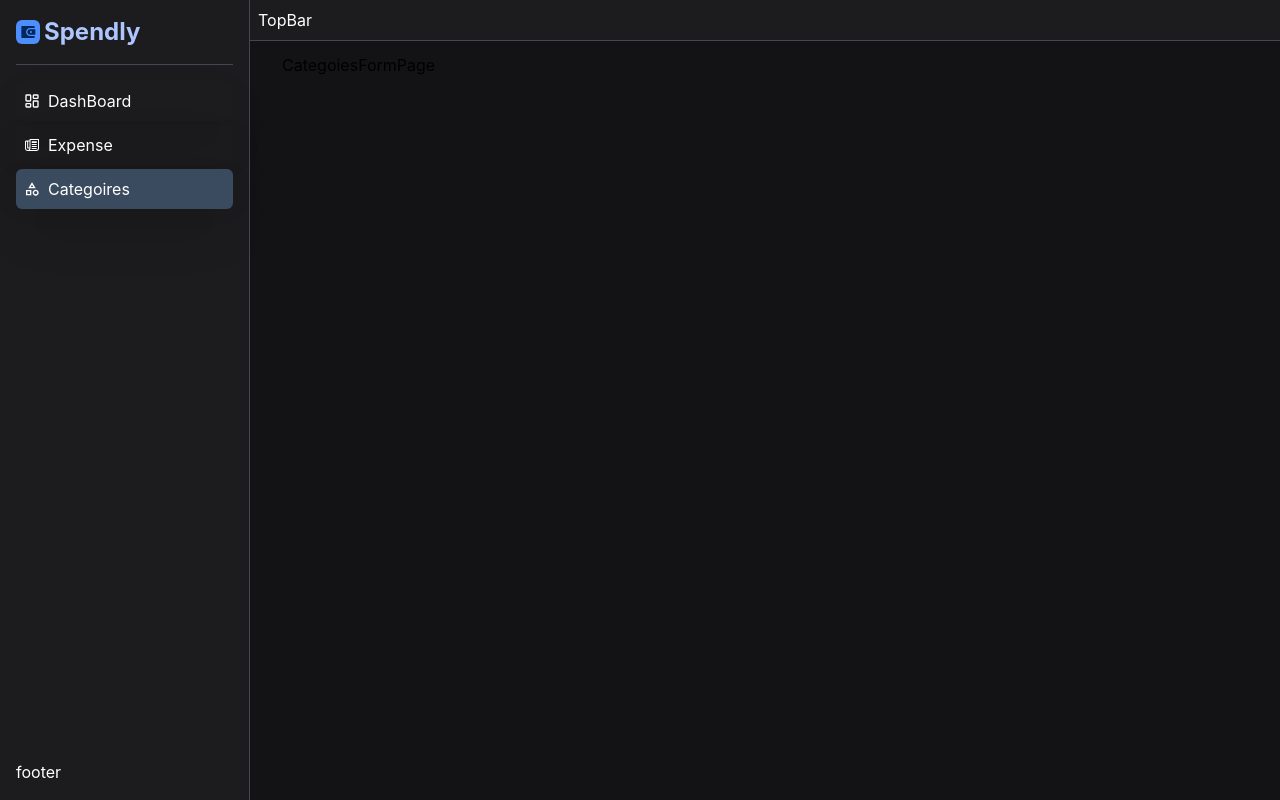
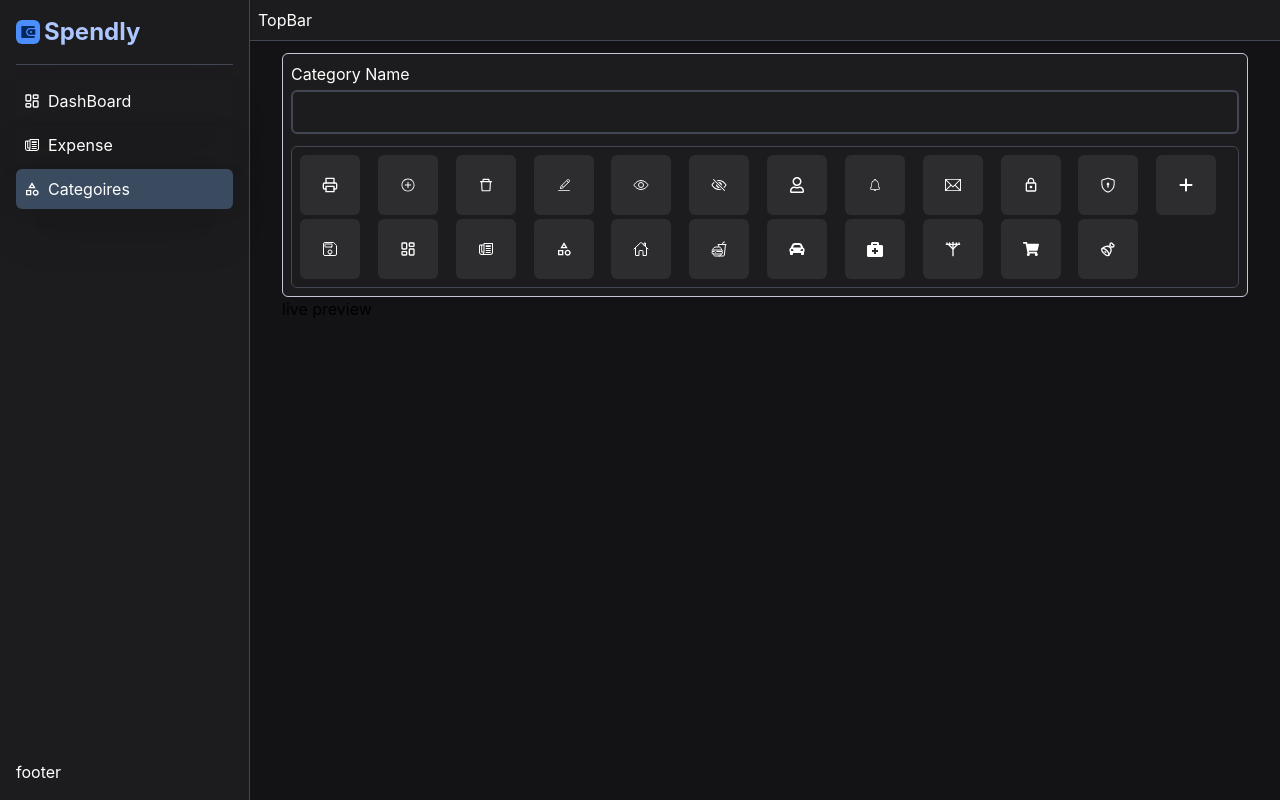
Before and after one commit to Danish-khan93/expenseTracker-frontend, a React (Vite) app: page /categories in a window 1280 px wide. Both pictures are taken after a click on the element "Add Category". Built offline with nearby package versions, Linux system fonts and the light colour scheme.

Commit message:
category form and icon selected component complete

```diff
--- /dev/null
+++ b/src/modules/category/components/IconSelection.tsx
@@ -0,0 +1,48 @@
+import { useLayoutEffect, useState } from "react";
+import { iconMap } from "../../../constant/iconMap";
+import CustomIcon from "../../../components/CustomIcon";
+import type {
+  FieldValues,
+  UseFormSetValue,
+  Path,
+  PathValue,
+} from "react-hook-form";
+
+type Props<T extends FieldValues> = {
+  name: Path<T>;
+  setter: UseFormSetValue<T>;
+};
+
+const IconSelection = <T extends FieldValues>(props: Props<T>) => {
+  const { name, setter } = props;
+  const [iconList, setIconList] = useState<(keyof typeof iconMap)[]>([]);
+  const [selectedIcon, setSelectedIcon] = useState<keyof typeof iconMap | "">(
+    "",
+  );
+  useLayoutEffect(() => {
+    const icons = Object.keys(iconMap) as (keyof typeof iconMap)[];
+
+    setIconList(icons);
+  }, []);
+
+  return (
+    <div className="w-full p-2 grid grid-cols-12 gap-1 rounded-md border border-[#424754] bg-[#1C1B1D] ">
+      {iconList?.map((value) => {
+        return (
+          <div
+            key={value}
+            onClick={() => {
+              setSelectedIcon(value);
+              setter(name, value as PathValue<T, typeof name>);
+            }}
+            className={`cursor-pointer rounded-md w-15 h-15 flex justify-center items-center gap-2 flex-noWrap ${selectedIcon === value ? "bg-amber-200" : "bg-[#2d2c2e]"} text-white`}
+          >
+            <CustomIcon iconName={value} />
+          </div>
+        );
+      })}
+    </div>
+  );
+};
+
+export default IconSelection;
--- a/src/modules/category/pages/CategoiesFormPage.tsx
+++ b/src/modules/category/pages/CategoiesFormPage.tsx
@@ -1,5 +1,48 @@
+import { useForm } from "react-hook-form";
+import { CustomInput } from "../../../components";
+import IconSelection from "../components/IconSelection";
+
+// form type
+
+type CategoryFormType = {
+  categoryName: string;
+  color: string;
+  icon: string;
+  description: string;
+};
+
 const CategoiesFormPage = () => {
-  return <div>CategoiesFormPage</div>;
+  const { register, handleSubmit, setValue } = useForm<CategoryFormType>({
+    defaultValues: {
+      categoryName: "",
+      color: "",
+      icon: "",
+      description: "",
+    },
+  });
+
+  const onSubmit = (values: CategoryFormType) => {
+    console.log(values);
+  };
+
+  return (
+    <div>
+      <div
+        className="border border-[#C2C6D6] bg-[#1C1B1D] rounded-md p-2 flex flex-col gap-3"
+        onSubmit={handleSubmit(onSubmit)}
+      >
+        <CustomInput
+          label="Category Name"
+          type="text"
+          icon={false}
+          name={"categoryName"}
+          register={register}
+        />
+        <IconSelection name={"icon"} setter={setValue} />
+      </div>
+      <div>live preview</div>
+    </div>
+  );
 };
 
 export default CategoiesFormPage;
```
Also changed, not shown: src/constant/iconMap.ts (+8 -0 lines).
